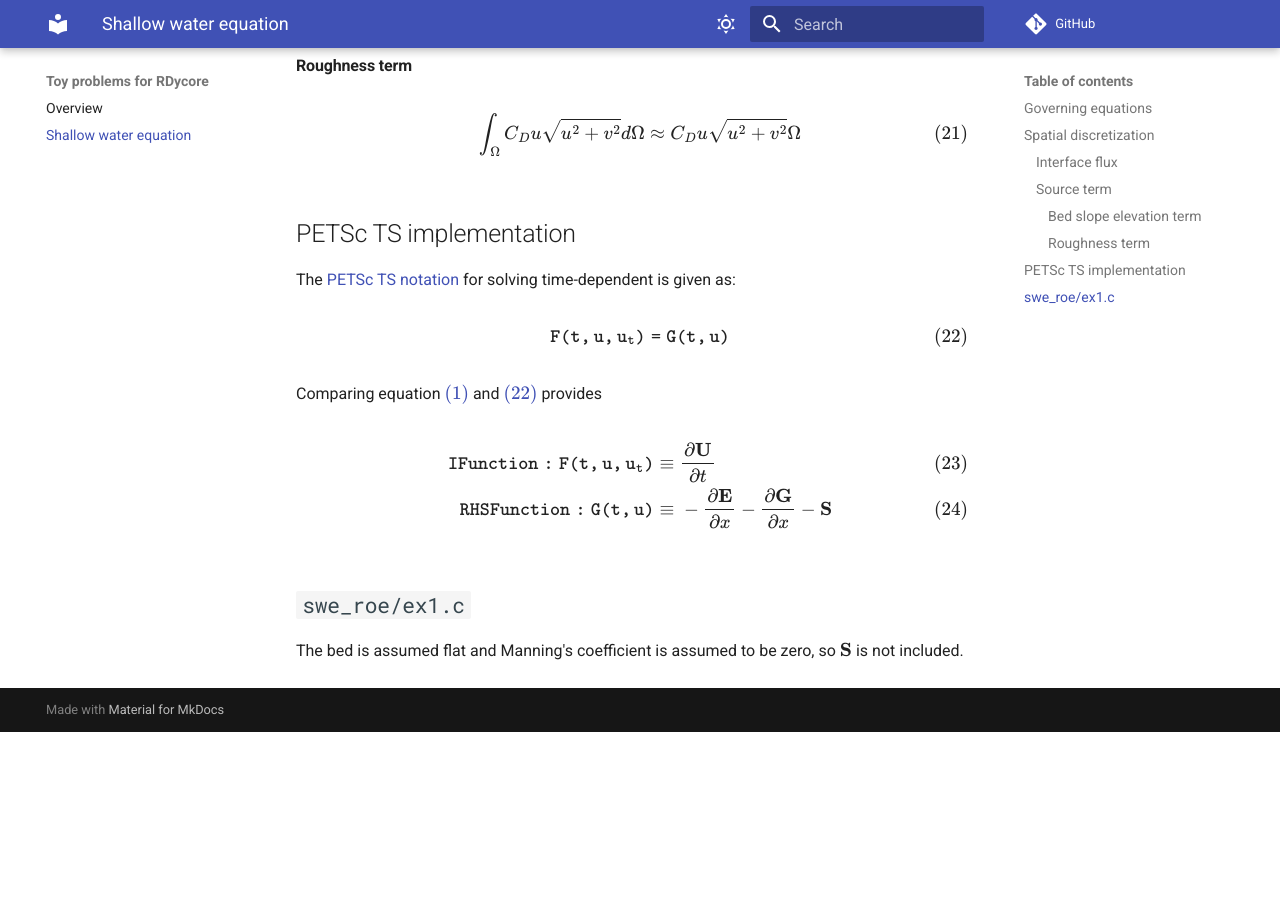
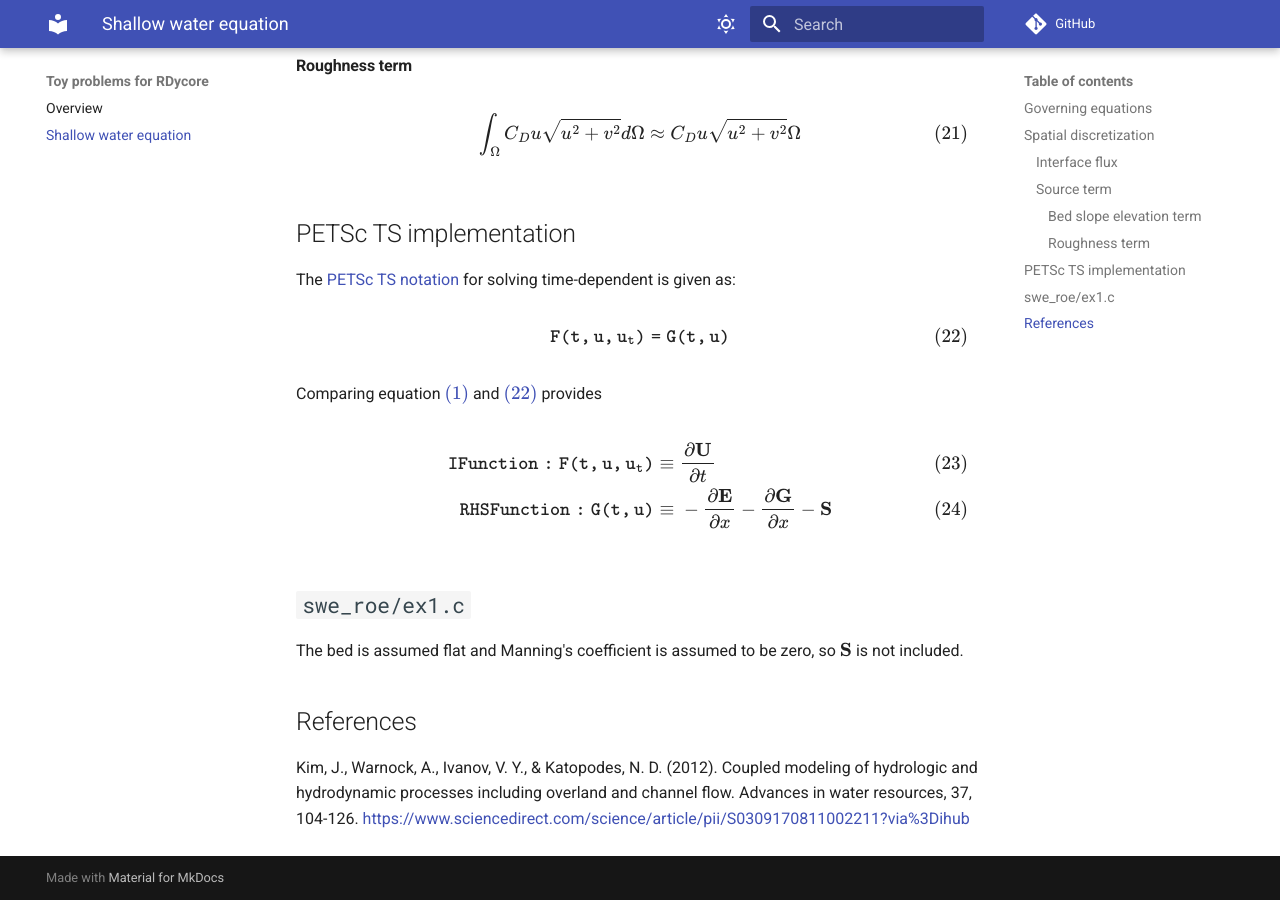
Before and after one commit to fdongyu/toy-problems, an MkDocs documentation site: the page built from docs/shallow_water_equation.md, in a window 1280 px wide and 900 px high, scrolled down 3325 px. Built offline with MkDocs 1.6.1 and Material for MkDocs 9.7.7, drawn with Linux system fonts in a browser that asks for light colours; comment, search, counter and statistics services are not loaded; before the commit the page ends 4057 px from its top, so only the background shows below that.

Commit message:
Adds a reference

```diff
--- a/docs/shallow_water_equation.md
+++ b/docs/shallow_water_equation.md
@@ -196,3 +196,10 @@ Comparing equation \eqref{eqn:swe} and \eqref{eqn:petsc_ts} provides
 ## `swe_roe/ex1.c`
 
 The bed is assumed flat and Manning's coefficient is assumed to be zero, so $\mathbf{S}$ is not included.
+
+
+## References
+Kim, J., Warnock, A., Ivanov, V. Y., & Katopodes, N. D. (2012).
+Coupled modeling of hydrologic and hydrodynamic processes including
+overland and channel flow. Advances in water resources, 37, 104-126.
+[https://www.sciencedirect.com/science/article/pii/S0309170811002211?via%3Dihub](https://www.sciencedirect.com/science/article/pii/S0309170811002211?via%3Dihub)
```
